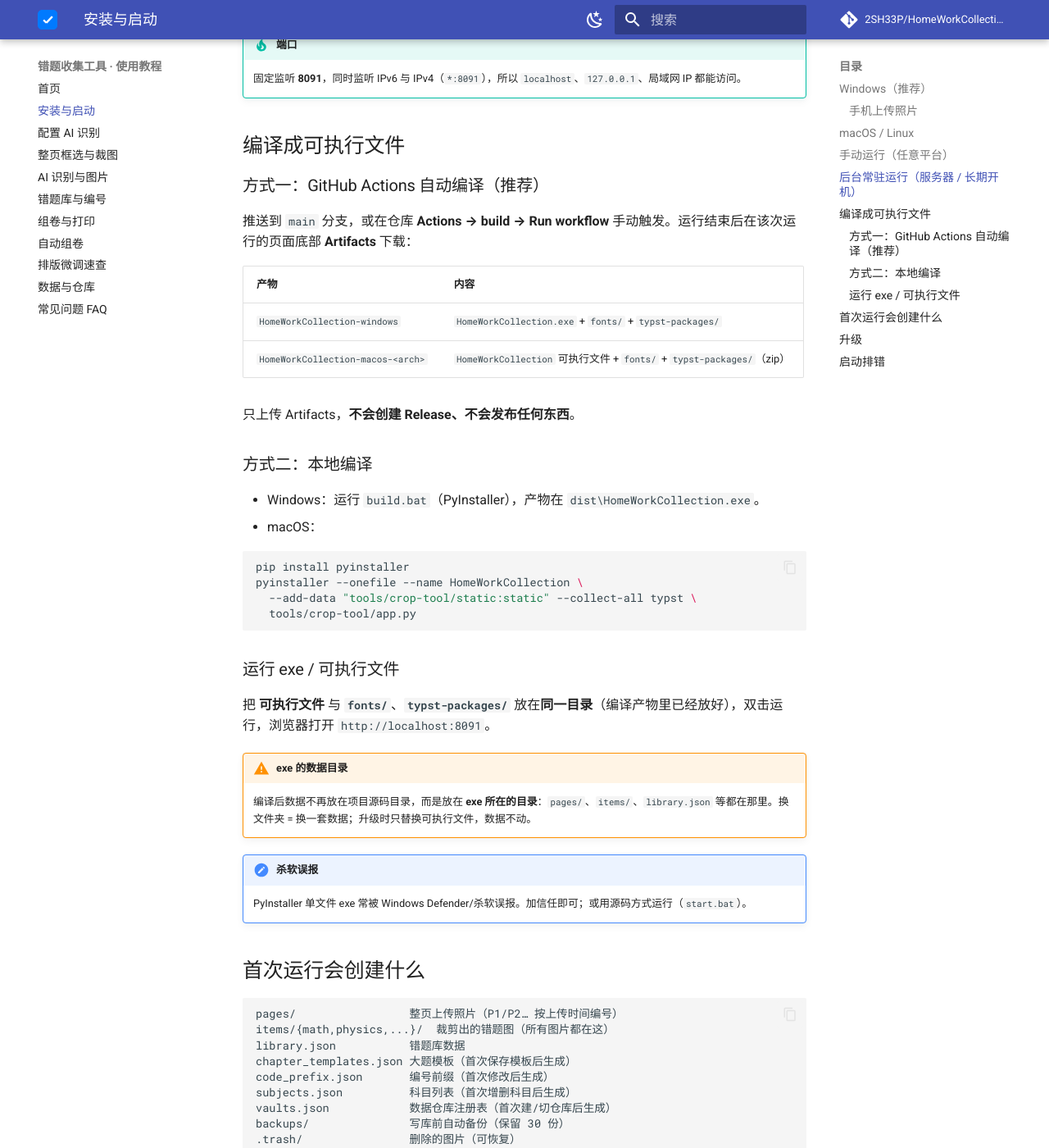
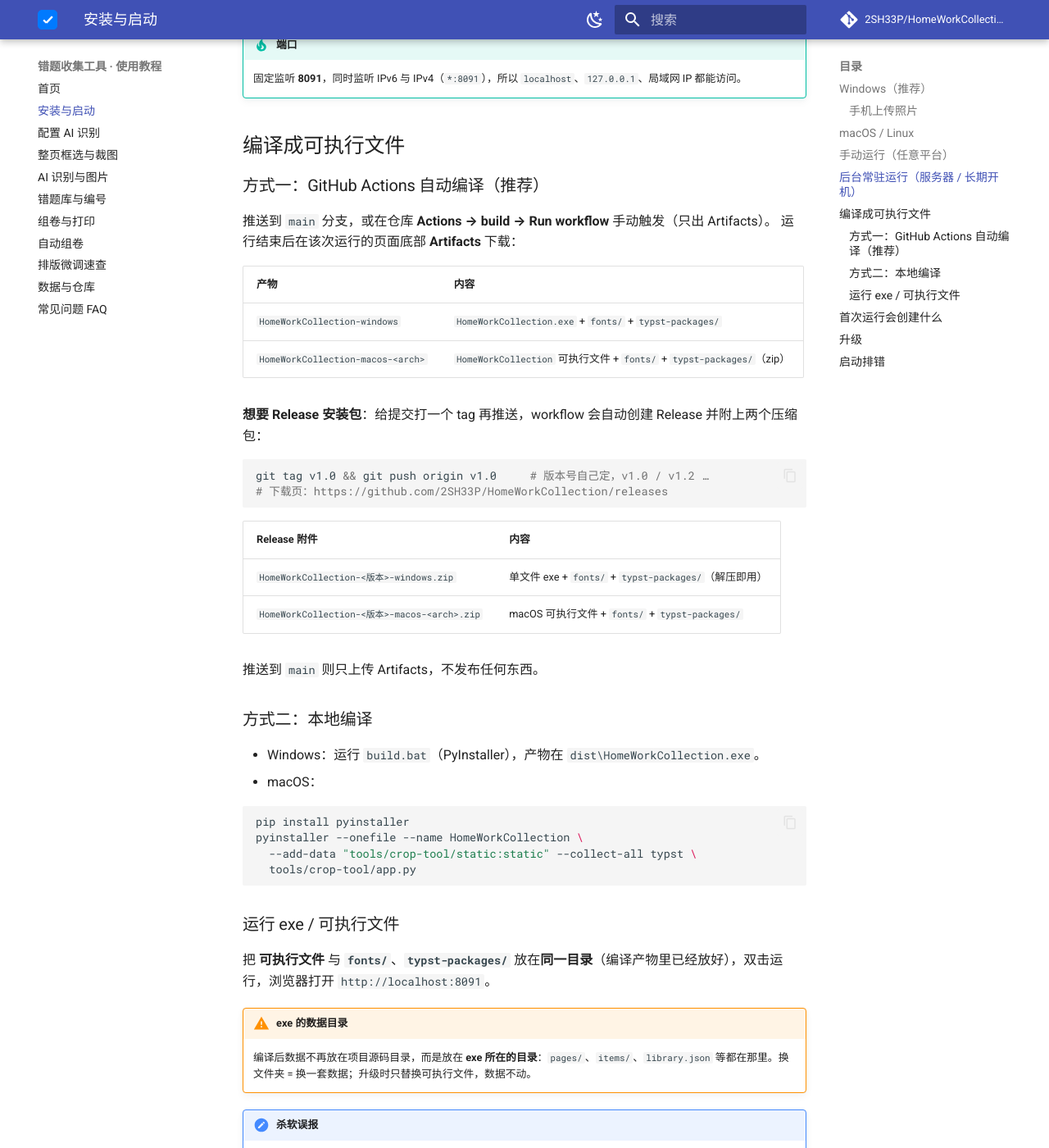
Before and after one commit to 2SH33P/HomeWorkCollection, an MkDocs documentation site: the page built from docs/install.md, in a window 1280 px wide and 1400 px high, scrolled down 1240 px. Shown: the whole window at 82% size. Built offline with MkDocs 1.6.1 and Material for MkDocs 9.7.7, drawn with Linux system fonts in a browser that asks for light colours; comment, search, counter and statistics services are not loaded.

Commit message:
打 tag 自动发 Release: build.yml 增加 release job（v1.0 起）
- .github/workflows/build.yml: push main 仍只出 Artifacts; 推 tag(v*) 时新增 release job
  (needs windows+macos, 权限 contents:write): 下载两个产物 -> 整理成解压即用的 zip
  (Windows 把 exe 提到压缩包根目录; macOS 用产物自带 zip) -> softprops/action-gh-release 创建 Release
  并上传附件(含用法/数据位置/教程链接的说明与自动 changelog)。
- README / docs/install.md: 说明"push main 只出 Artifacts；打 tag v1.0 自动发 Release"，
  并给出 git tag/push 命令与 Release 下载页。

````diff
--- a/docs/install.md
+++ b/docs/install.md
@@ -55,14 +55,27 @@ kill <PID>
 
 ### 方式一：GitHub Actions 自动编译（推荐）
 
-推送到 `main` 分支，或在仓库 **Actions → build → Run workflow** 手动触发。运行结束后在该次运行的页面底部 **Artifacts** 下载：
+推送到 `main` 分支，或在仓库 **Actions → build → Run workflow** 手动触发（只出 Artifacts）。
+运行结束后在该次运行的页面底部 **Artifacts** 下载：
 
 | 产物 | 内容 |
 |---|---|
 | `HomeWorkCollection-windows` | `HomeWorkCollection.exe` + `fonts/` + `typst-packages/` |
 | `HomeWorkCollection-macos-<arch>` | `HomeWorkCollection` 可执行文件 + `fonts/` + `typst-packages/`（zip）|
 
-只上传 Artifacts，**不会创建 Release、不会发布任何东西**。
+**想要 Release 安装包**：给提交打一个 tag 再推送，workflow 会自动创建 Release 并附上两个压缩包：
+
+```bash
+git tag v1.0 && git push origin v1.0     # 版本号自己定，v1.0 / v1.2 …
+# 下载页：https://github.com/2SH33P/HomeWorkCollection/releases
+```
+
+| Release 附件 | 内容 |
+|---|---|
+| `HomeWorkCollection-<版本>-windows.zip` | 单文件 exe + `fonts/` + `typst-packages/`（解压即用）|
+| `HomeWorkCollection-<版本>-macos-<arch>.zip` | macOS 可执行文件 + `fonts/` + `typst-packages/` |
+
+推送到 `main` 则只上传 Artifacts，不发布任何东西。
 
 ### 方式二：本地编译
 
````
Also changed, not shown: README.md (+10 -2 lines), 1 other file.
